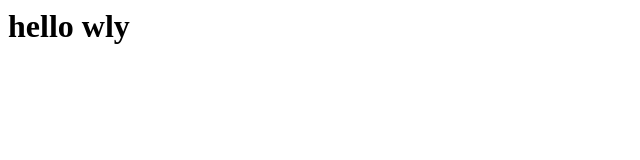
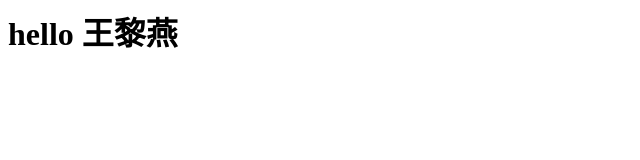
Before and after one commit to wly2004/wly2004.-github.io, a plain HTML site: page index.html in a window 1280 px wide. Shown: the whole page, without its empty margins (0-640 px from the left). Drawn offline with Linux system fonts and the light colour scheme.

Commit message:
Update index.html

```diff
--- a/index.html
+++ b/index.html
@@ -1 +1 @@
-<h1>hello wly</h1>
+<h1>hello 王黎燕</h1>
```
